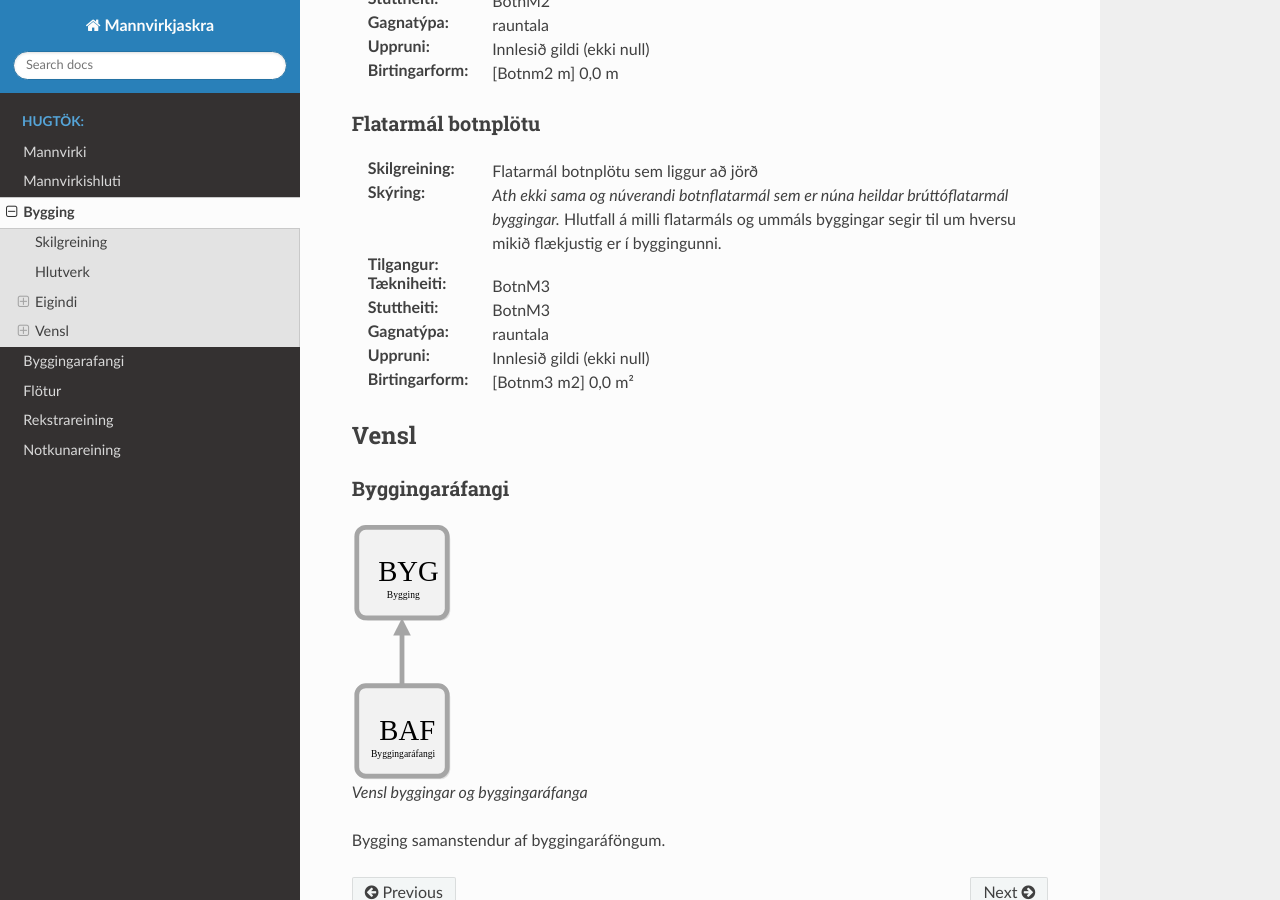
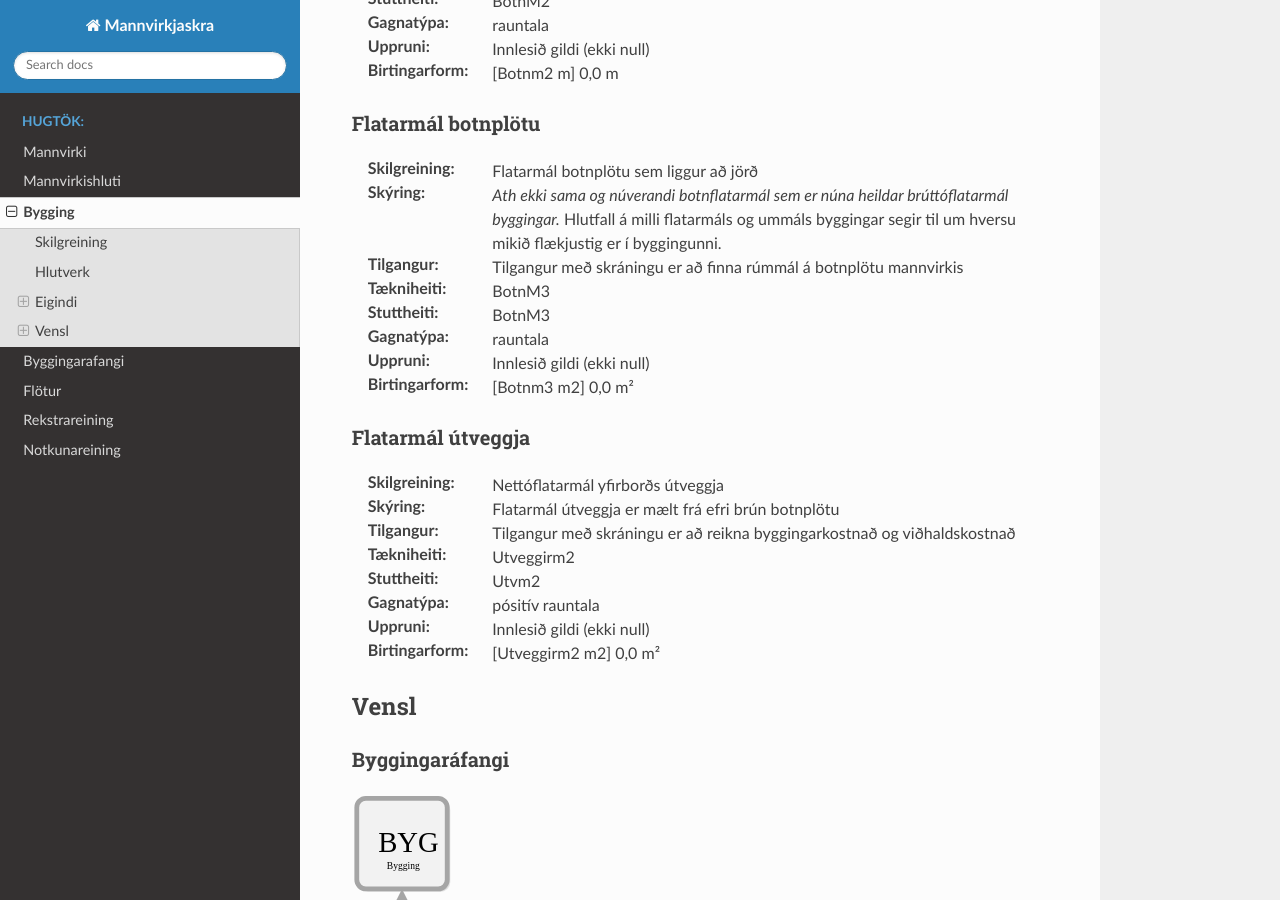
Before and after one commit to hthl/Mannvirkjaskra, a Sphinx documentation site: the page built from source/bygging.rst, in a window 1280 px wide and 900 px high, scrolled down 1013 px. Built offline with Sphinx 7.4.7 and the Read the Docs theme 2.0.0, drawn with Linux system fonts in a browser that asks for light colours.

Commit message:
Update bygging.rst

```diff
--- a/source/bygging.rst
+++ b/source/bygging.rst
@@ -81,7 +81,7 @@ Flatarmál botnplötu
    Hlutfall á milli flatarmáls og ummáls byggingar segir til um hversu mikið flækjustig er í byggingunni.
 
 :Tilgangur:
-
+  Tilgangur með skráningu er að finna rúmmál á botnplötu mannvirkis
 
 :Tækniheiti:
  BotnM3
@@ -98,6 +98,33 @@ Flatarmál botnplötu
 :Birtingarform:
  [Botnm3 m2] 0,0 m²
 
+Flatarmál útveggja
+~~~~~~~~~~~~~~~~~~~~
+
+:Skilgreining:
+ Nettóflatarmál yfirborðs útveggja
+
+:Skýring:
+   Flatarmál útveggja er mælt frá efri brún botnplötu
+
+:Tilgangur:
+  Tilgangur með skráningu er að reikna byggingarkostnað og viðhaldskostnað
+
+:Tækniheiti:
+ Utveggirm2
+
+:Stuttheiti:
+ Utvm2
+
+:Gagnatýpa:
+ pósitív rauntala
+
+:Uppruni:
+ Innlesið gildi  (ekki null)
+
+:Birtingarform:
+ [Utveggirm2 m2] 0,0 m²
+
 Vensl
 -----
 
```
